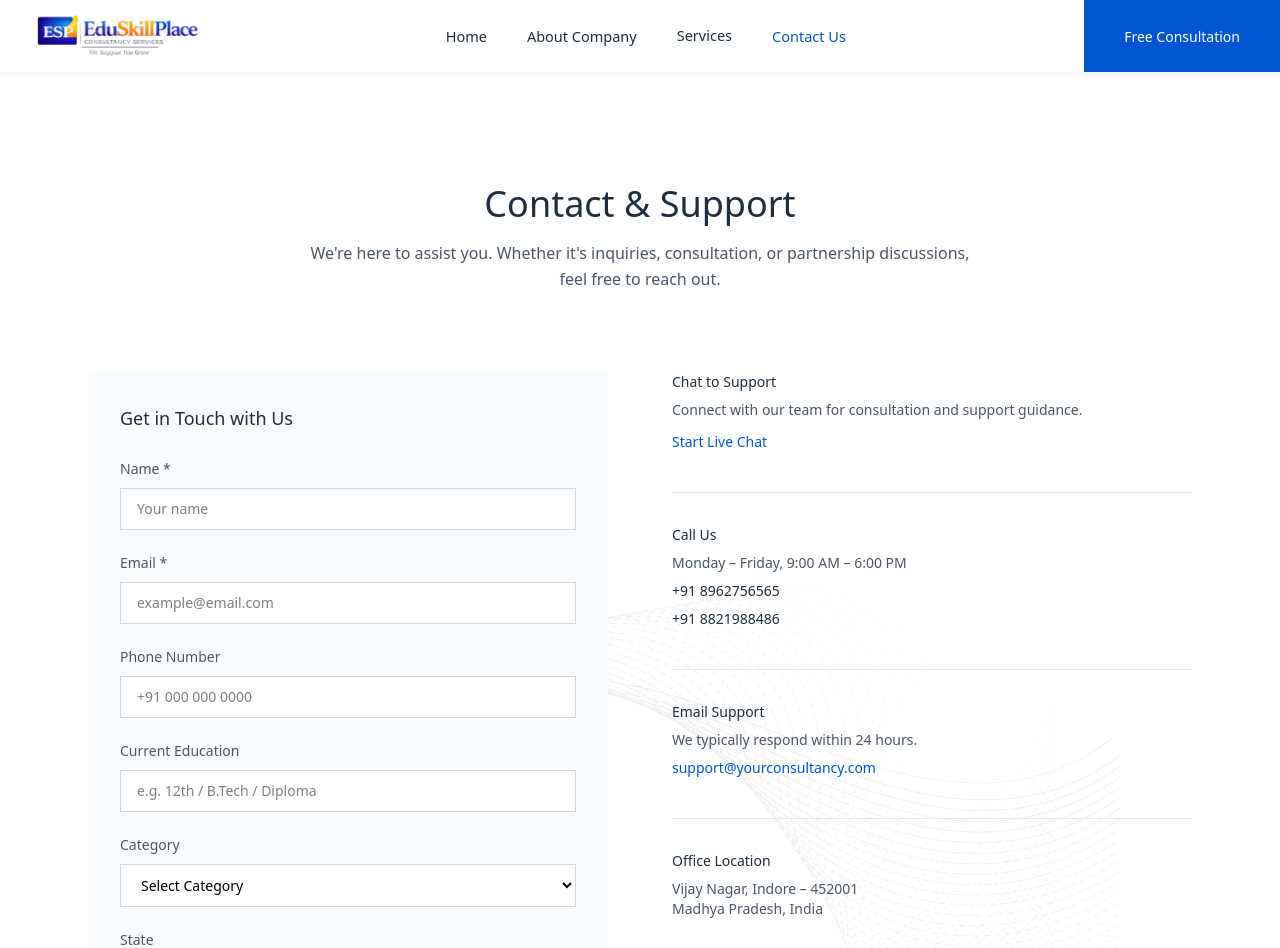
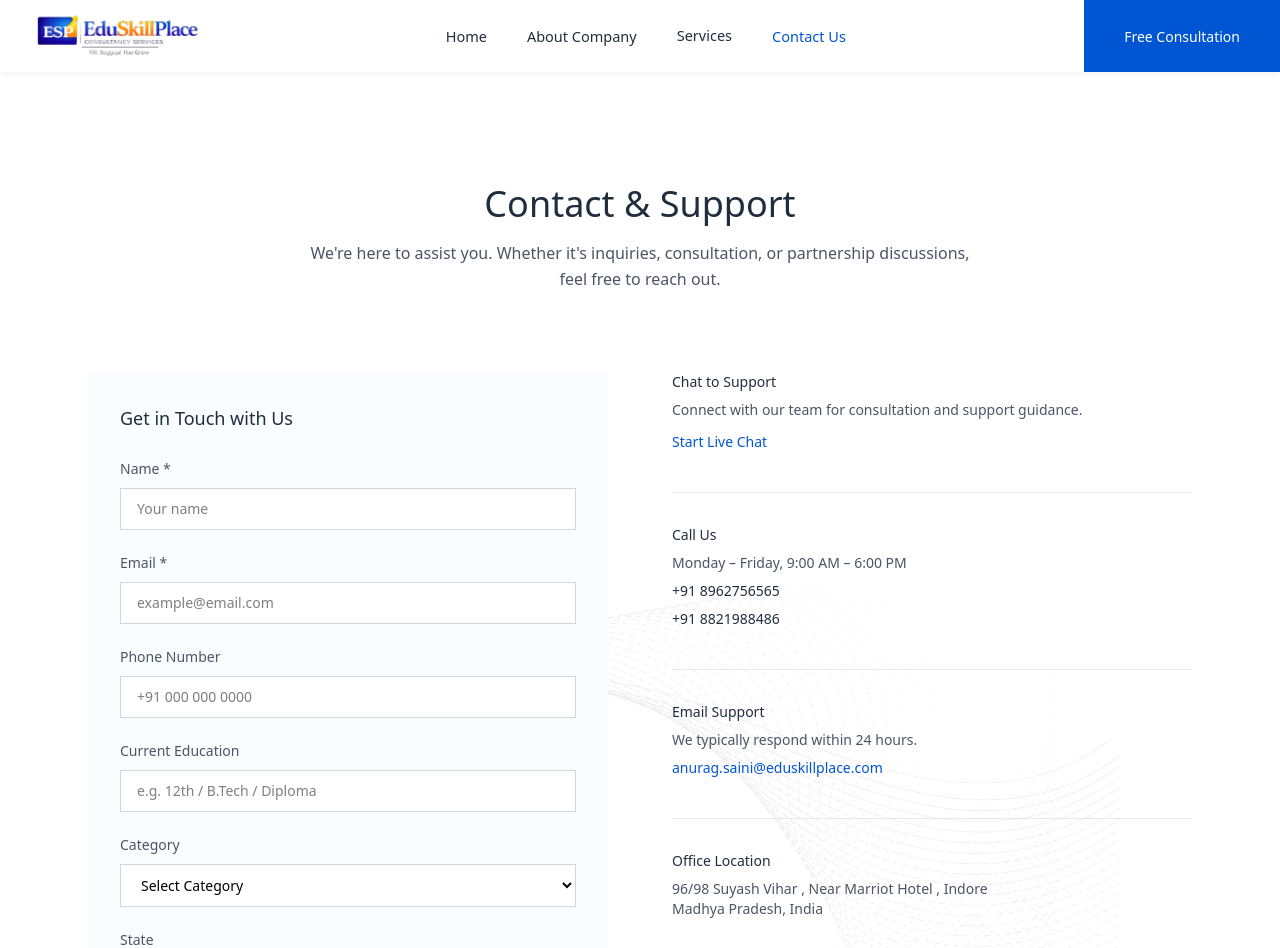
Before and after one commit to hanu-art/edu_consultancy, a React (Vite) app: page /contact in a window 1280 px wide. Shown: the top 948 px of the page. Built offline with nearby package versions, Linux system fonts and the light colour scheme.

Commit message:
added main address

```diff
--- a/index.html
+++ b/index.html
@@ -4,17 +4,17 @@
 
 <meta charset="UTF-8" />
 
-<link rel="icon" type="image/png" href="/images/edu_logo.png" />
+<link rel="icon" type="image/png" href="/images/logo_icon.png" />
 
 <meta name="viewport" content="width=device-width, initial-scale=1.0" />
 
 <title>
-eduskillplace -College Admission Guidance | Career Counseling | IT Training & Placement
+EduSkillPlace | College Admission Guidance, Career Counseling & IT Training
 </title>
 
 <meta
 name="description"
-content="Expert guidance for college and university admissions across engineering, management, medical, pharmacy and IT programs. Career counseling, industry training, internships and placement support."
+content="Expert guidance for college and university admissions across engineering, management, medical, pharmacy and IT programs. Career counseling, industry training, internships, and placement support."
 />
 
 <meta
@@ -26,26 +26,26 @@ content="college admission consultancy, engineering admission, MBA admission, B.
 
 <link rel="canonical" href="https://eduskillplace.com" />
 
-<!-- Open Graph -->
 <meta property="og:title"
-content="College Admission Guidance | Career Counseling | IT Training & Placement" />
+content="EduSkillPlace | College Admission Guidance & Career Training" />
 
 <meta property="og:description"
-content="Professional consultancy for college admissions, career guidance, internships and placement training." />
+content="Trusted consultancy for college admissions, career guidance, internships and placement training." />
 
 <meta property="og:type" content="website" />
 <meta property="og:url" content="https://eduskillplace.com" />
-<meta property="og:image" content="https://eduskillplace.com/images/edu_logo.png" />
+<meta property="og:image" content="https://eduskillplace.com/images/logo_icon.png" />
 
-<!-- Twitter -->
 <meta name="twitter:card" content="summary_large_image" />
 <meta name="twitter:title"
-content="College Admission Guidance | Career Counseling | IT Training & Placement" />
-
+content="EduSkillPlace | College Admission Guidance & Career Training" />
 <meta name="twitter:description"
 content="Admission consultancy, career counseling and industry oriented training programs." />
+<meta name="twitter:image"
+content="https://eduskillplace.com/images/logo_icon.png" />
 
 <link rel="preconnect" href="https://fonts.googleapis.com">
+<link rel="preconnect" href="https://fonts.gstatic.com" crossorigin>
 
 <link href="https://fonts.googleapis.com/css2?family=Inter:wght@400;500;600;700&display=swap" rel="stylesheet">
 
--- a/src/components/layout/Footer/Footer.jsx
+++ b/src/components/layout/Footer/Footer.jsx
@@ -91,13 +91,12 @@ export default function Footer() {
 
               <li className="flex items-start gap-3">
                 <MapPin size={16} className="mt-1 text-[#007bff]" />
-                Vijay Nagar, Indore – 452001
-                Madhya Pradesh, India
+                 96/98 Suyash Vihar , Near Marriot Hotel , Indore
               </li>
 
               <li className="flex items-center gap-3">
                 <Mail size={16} className="text-[#007bff]" />
-                eduskillplace@gmail.com
+                anurag.saini@eduskillplace.com
               </li>
 
               <li className="flex items-center gap-3">
--- a/src/pages/Contact/ContactSection.jsx
+++ b/src/pages/Contact/ContactSection.jsx
@@ -290,7 +290,7 @@ const [formData, setFormData] = useState({
                 href="mailto:support@yourconsultancy.com"
                 className="mt-2 inline-block text-[#0056D2] font-medium hover:underline"
               >
-                support@yourconsultancy.com
+                 anurag.saini@eduskillplace.com
               </a>
             </div>
 
@@ -299,7 +299,7 @@ const [formData, setFormData] = useState({
                 Office Location
               </h4>
               <p className="mt-2 text-gray-600">
-                Vijay Nagar, Indore – 452001
+                96/98 Suyash Vihar , Near Marriot Hotel , Indore
                 <br />
                 Madhya Pradesh, India
               </p>
```
Also changed, not shown: public/images/logo_icon.png (added).
